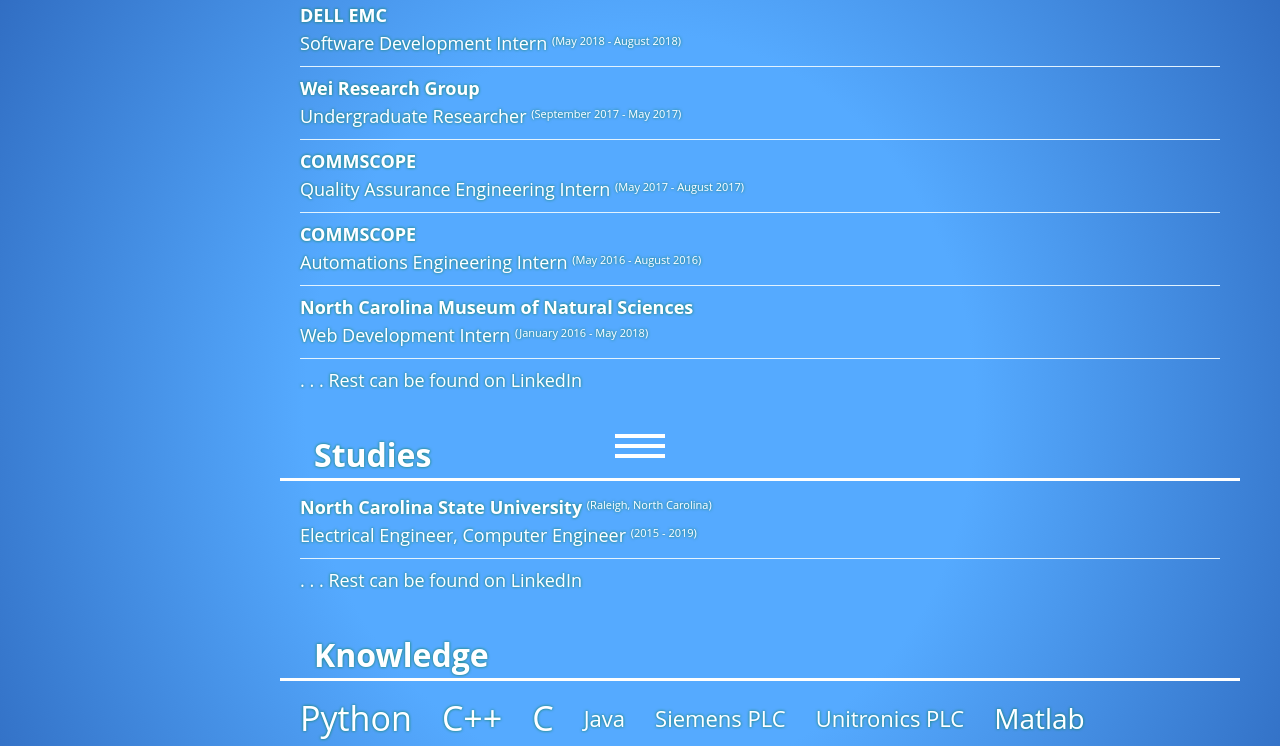
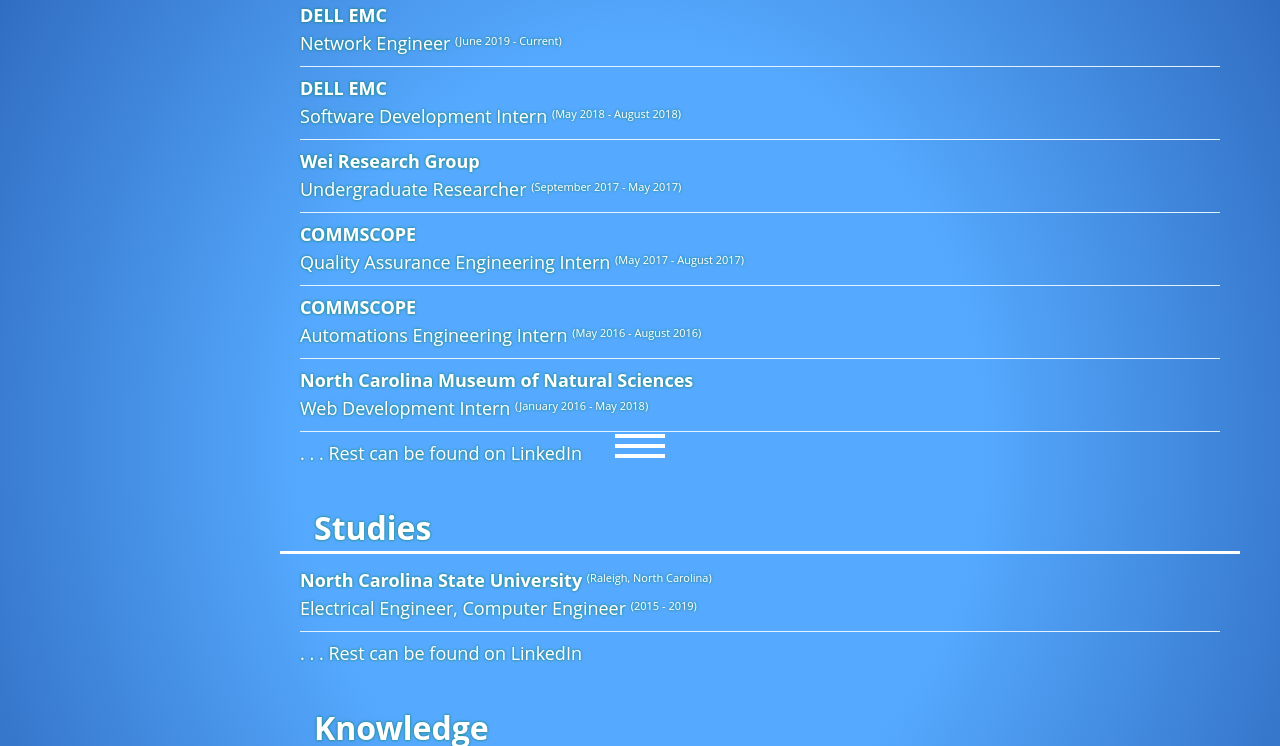
Before and after one commit to RParkerE/RParkerE.github.io, a plain HTML site: page resume.html in a window 1280 px wide. Shown: the part 309-1055 px from the top of the page. Drawn offline with nearby package versions, Linux system fonts and the light colour scheme.

Commit message:
Add files via upload

```diff
--- a/resume.html
+++ b/resume.html
@@ -67,6 +67,15 @@
                     <article class='career cf'>
                         <h1><span class='ico'></span>Career</h1>
                         <div class='careerhistory cf'>
+							<section>
+                                <h2 class='ico work'>WORK</h2>
+                                <a href="https://www.dellemc.com/en-us/index.htm" target="_blank"><p><strong>DELL EMC</strong></p></a>
+                                <p>
+                                    Network Engineer
+                                    <sup>(June 2019 - Current)</sup>
+                                </p>
+                                <p class='info'></p>
+                            </section>
                             <section>
                                 <h2 class='ico work'>WORK</h2>
                                 <a href="https://www.dellemc.com/en-us/index.htm" target="_blank"><p><strong>DELL EMC</strong></p></a>
```
Also changed, not shown: index.html (+1 -1 lines).
